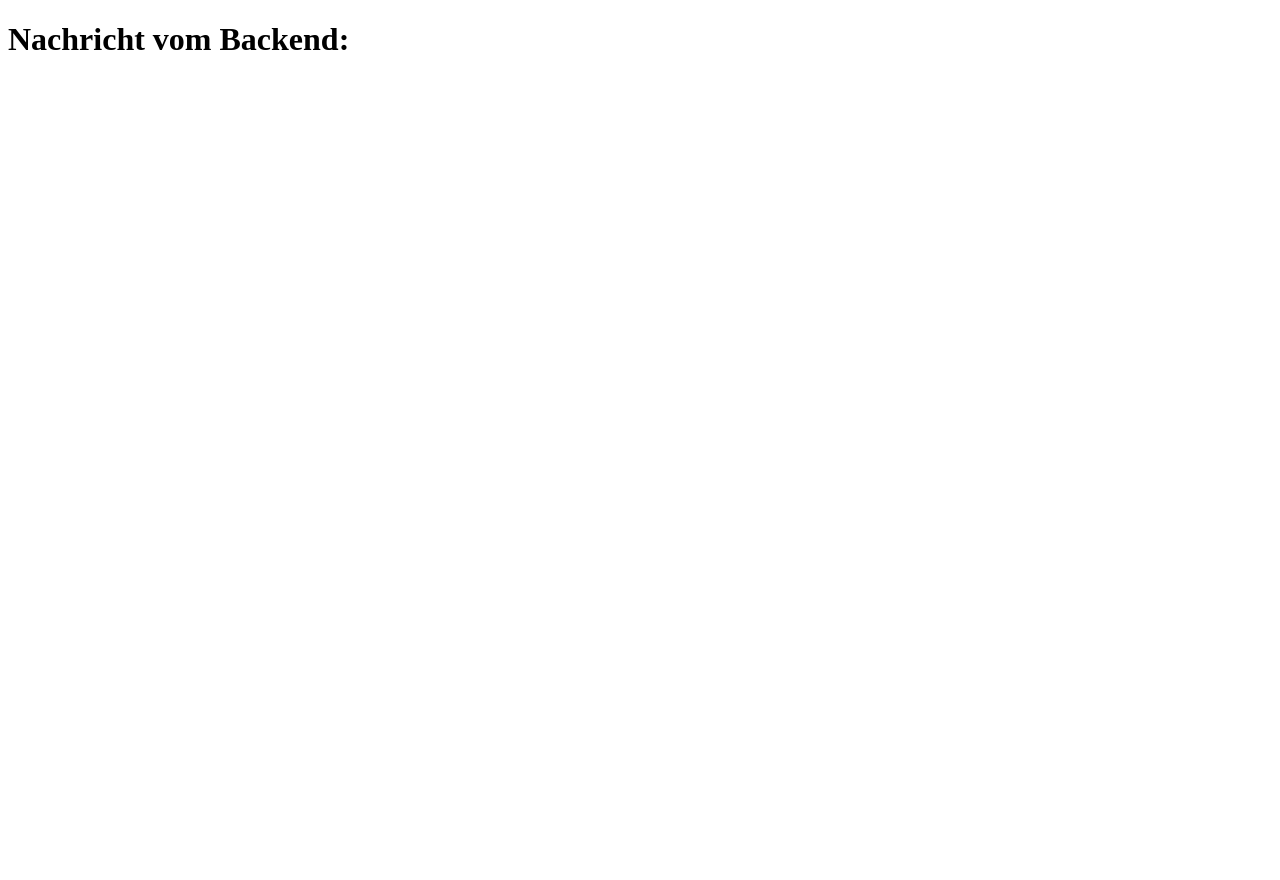
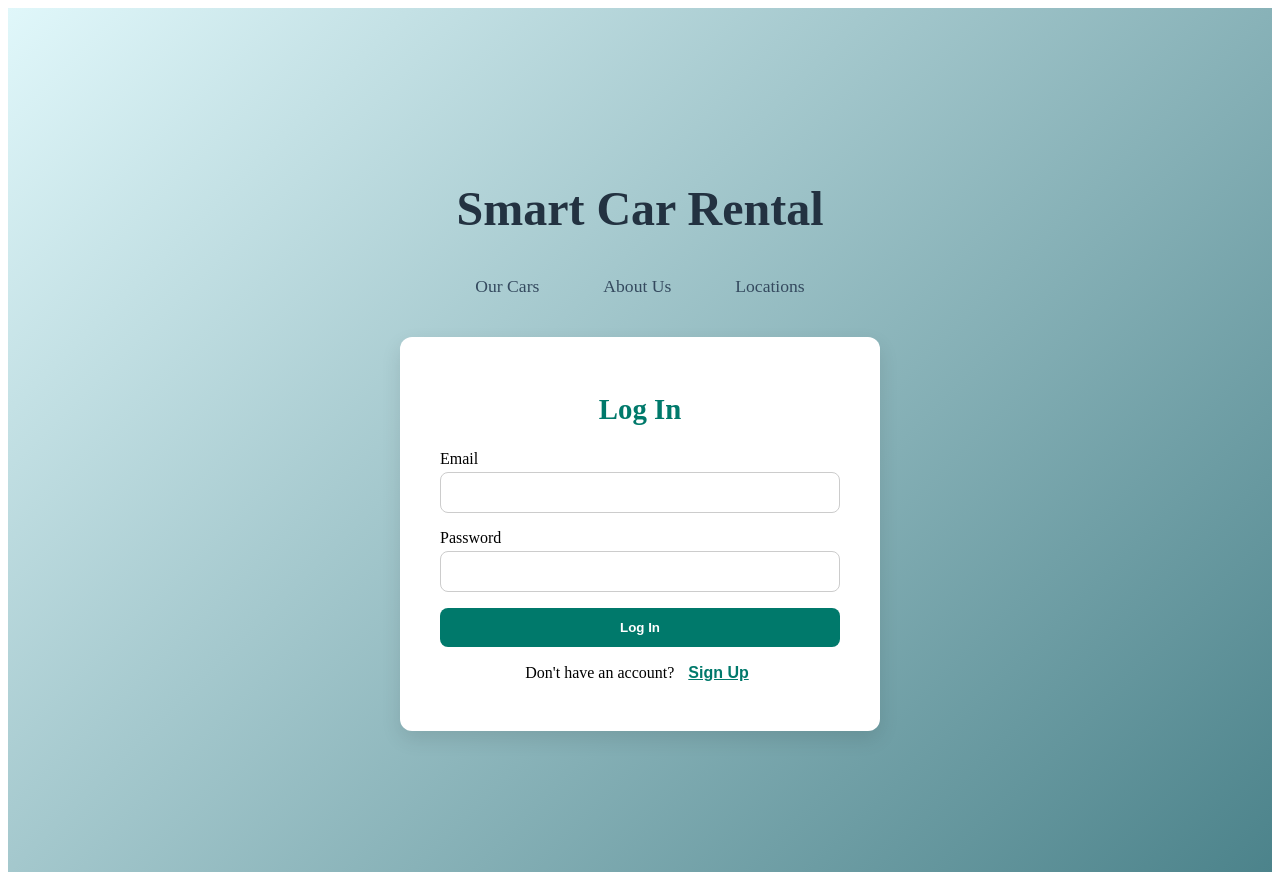
Before and after one commit to mikewegele/smart-contract-vehicle, a React (Vite) app in the folder frontend/: page / in a window 1280 px wide. Before the commit the page ends 800 px from the top, so only its background shows below. Built offline with nearby package versions, Linux system fonts and the light colour scheme; no server answers.

Commit message:
Updated version: added a login/sign in option + a small design and navigation bar

```diff
--- a/frontend/src/layout/App.tsx
+++ b/frontend/src/layout/App.tsx
@@ -1,21 +1,11 @@
-import React, {useEffect, useState} from 'react';
+import React from 'react';
+import EntryPage from './EntryPage';
 
-const App: React.FC = () => {
-
-  const [message, setMessage] = useState('');
-
-  useEffect(() => {
-    fetch('http://localhost:5147/api/hello')
-        .then((res) => res.json())
-        .then((data) => setMessage(data.message))
-        .catch((err) => console.error('API Error:', err));
-  }, []);
-
+function App() {
   return (
-          <div>
-              <h1>Nachricht vom Backend:</h1>
-              <p>{message}</p>
-          </div>
+    <div>
+      <EntryPage />
+    </div>
   );
 }
 
--- /dev/null
+++ b/frontend/src/layout/EntryPage.module.css
@@ -0,0 +1,131 @@
+.container {
+  display: flex;
+  flex-direction: column;
+  align-items: center;
+  justify-content: center;
+  min-height: 100vh;
+  background: linear-gradient(135deg, #e0f7fa, #4c838b);
+  padding: 2rem;
+}
+
+  .card {
+    background: #fff;
+    padding: 2rem 2.5rem;
+    border-radius: 12px;
+    box-shadow: 0 8px 20px rgba(0, 0, 0, 0.1);
+    width: 100%;
+    max-width: 400px;
+  }
+
+  .mainTitle {
+    text-align: center;
+    font-size: 3rem;
+    font-weight: bold;
+    margin-bottom: 2rem;
+    color: #233241; /* optional: dark blue/gray */
+  }
+
+  .title {
+    text-align: center;
+    margin-bottom: 1.5rem;
+    color: #00796b;
+    font-size: 1.8rem;
+  }
+
+  .form {
+    display: flex;
+    flex-direction: column;
+  }
+
+  .input {
+    padding: 0.75rem;
+    margin-top: 0.25rem;
+    margin-bottom: 1rem;
+    border: 1px solid #ccc;
+    border-radius: 8px;
+    transition: border-color 0.2s;
+  }
+
+  .input:focus {
+    outline: none;
+    border-color: #00796b;
+    box-shadow: 0 0 0 2px rgba(0, 121, 107, 0.2);
+  }
+
+  .button {
+    padding: 0.75rem;
+    background-color: #00796b;
+    color: white;
+    font-weight: bold;
+    border: none;
+    border-radius: 8px;
+    cursor: pointer;
+    transition: background 0.3s;
+  }
+
+  .button:hover {
+    background-color: #004d40;
+  }
+
+  .error {
+    color: red;
+    margin-bottom: 1rem;
+    text-align: center;
+  }
+
+  .toggle {
+    margin-top: 1rem;
+    text-align: center;
+  }
+
+  .link {
+    background: none;
+    border: none;
+    color: #00796b;
+    cursor: pointer;
+    font-weight: bold;
+    text-decoration: underline;
+    margin-left: 4px;
+    font-size: 1rem;
+  }
+
+  .link:hover {
+    color: #004d40;
+  }
+  .navLinks {
+    display: flex;
+    justify-content: center;
+    gap: 2rem;
+    margin-bottom: 2rem;
+    font-size: 1.1rem;
+    font-weight: 500;
+    color: #34495e;
+  }
+
+  .navLinks span {
+    cursor: pointer;
+    position: relative;
+    padding: 8px 16px;
+    border-radius: 4px;
+    transition: background-color 0.3s ease, color 0.3s ease;
+  }
+
+  .navLinks span:hover {
+    color: #4c838b;
+    background-color: white;
+  }
+
+  .navLinks span::after {
+    content: '';
+    position: absolute;
+    left: 0;
+    bottom: 0;
+    height: 2px;
+    width: 0;
+    background-color: #4c838b;
+    transition: width 0.3s ease;
+  }
+
+  .navLinks span:hover::after {
+    width: 100%;
+  }
--- /dev/null
+++ b/frontend/src/layout/EntryPage.tsx
@@ -0,0 +1,98 @@
+import React, { useState } from 'react';
+import styles from './EntryPage.module.css';
+
+const EntryPage: React.FC = () => {
+  const [isLogin, setIsLogin] = useState(true);
+  const [email, setEmail] = useState('');
+  const [username, setUsername] = useState('');
+  const [password, setPassword] = useState('');
+  const [error, setError] = useState('');
+
+  const handleSubmit = (e: React.FormEvent) => {
+    e.preventDefault();
+
+    if (!email.includes('@')) {
+      setError('Email must contain @');
+      return;
+    }
+    if (!isLogin && username.length < 3) {
+      setError('Username must be at least 3 characters');
+      return;
+    }
+    if (password.length < 6) {
+      setError('Password must be at least 6 characters');
+      return;
+    }
+
+    setError('');
+    if (isLogin) {
+      console.log('Logging in with:', { email, password });
+    } else {
+      console.log('Signing up with:', { email, username, password });
+    }
+  };
+
+  return (
+    <div className={styles.container}>
+    <h1 className={styles.mainTitle}>Smart Car Rental</h1>
+
+    <div className={styles.navLinks}>
+        <span>Our Cars</span>
+        <span>About Us</span>
+        <span>Locations</span>
+    </div>
+
+      <div className={styles.card}>
+        <h2 className={styles.title}>{isLogin ? 'Log In' : 'Sign Up'}</h2>
+
+        <form onSubmit={handleSubmit} className={styles.form}>
+          <label>Email</label>
+          <input
+            className={styles.input}
+            type="email"
+            value={email}
+            onChange={e => setEmail(e.target.value)}
+            required
+          />
+
+          {!isLogin && (
+            <>
+              <label>Username</label>
+              <input
+                className={styles.input}
+                type="text"
+                value={username}
+                onChange={e => setUsername(e.target.value)}
+                required
+              />
+            </>
+          )}
+
+          <label>Password</label>
+          <input
+            className={styles.input}
+            type="password"
+            value={password}
+            onChange={e => setPassword(e.target.value)}
+            required
+          />
+
+          {error && <p className={styles.error}>{error}</p>}
+
+          <button type="submit" className={styles.button}>
+            {isLogin ? 'Log In' : 'Sign Up'}
+          </button>
+        </form>
+
+        <p className={styles.toggle}>
+          {isLogin ? "Don't have an account?" : 'Already have an account?'}{' '}
+          <button className={styles.link} onClick={() => setIsLogin(!isLogin)}>
+            {isLogin ? 'Sign Up' : 'Log In'}
+          </button>
+        </p>
+      </div>
+    </div>
+  );
+};
+
+export default EntryPage;
```
Also changed, not shown: 1 other file (tests, documents, lock files or other folders).
